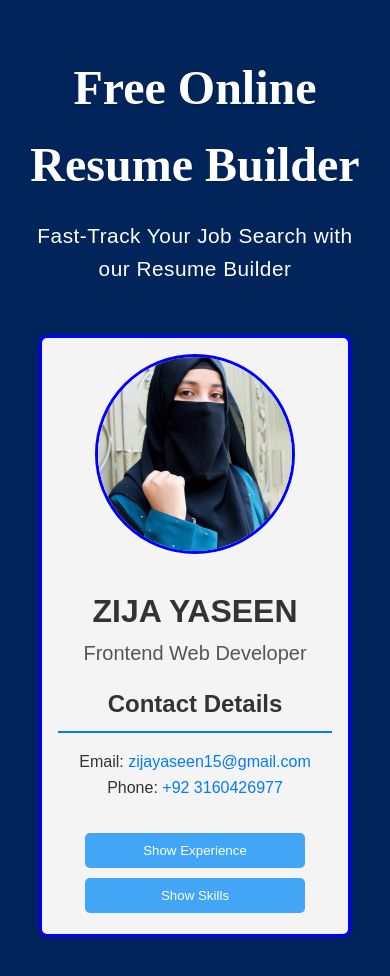
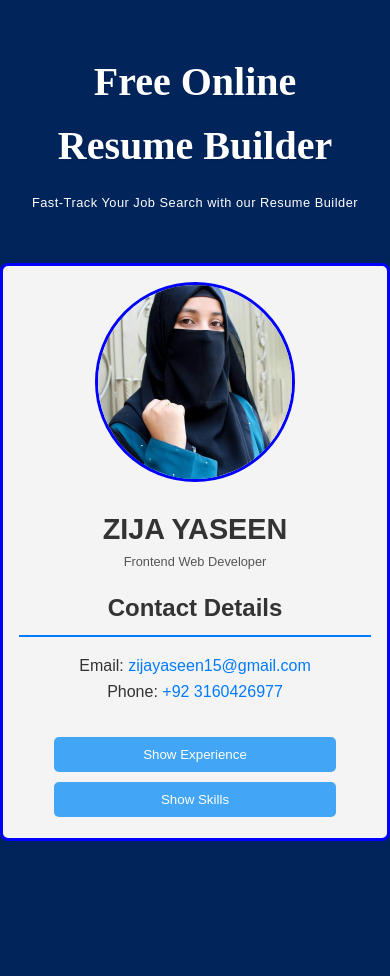
Before and after one commit to ZijaYaseen/Static_Resume-Builder_Milestone01, a plain HTML site: page index.html in a window 390 px wide. After the commit the page ends 941 px from the top, so only its background shows below. Drawn offline with Linux system fonts and the light colour scheme.

Commit message:
milestone01-02

```diff
--- a/style.css
+++ b/style.css
@@ -52,7 +52,7 @@ body {
 
 /* Styling for the Profile Section */
 .profile-section {
-    width: 95%;
+    width: 100%;
     text-align: center; /* Center-align text and image */
     padding: 1rem; /* Add padding around the section */
     background-color: #f4f4f4; /* Light background color for the section */
@@ -196,9 +196,25 @@ button:hover {
 /* Responsive Styles */
 @media (max-width : 768px) {
 
+    .header h1{
+        font-size: 2rem;
+    }
+
+    .header p {
+        font-size: 0.8rem;
+    }
     .profile-section {
-        width: 85%;
-        padding: 1rem;
+        width: 100%;
+        padding: 0.5rem;
+    }
+
+    .profile-name {
+        font-size: 1.5rem;
+        margin-top: 0;
+    }
+
+    .profile-title {
+        font-size: 1rem;
     }
 
     .profile-picture {
@@ -206,21 +222,29 @@ button:hover {
     }
 
     button {
-        width: 50%;
+        width: 40%;
     }
 }
 
 @media (max-width : 480px) {
 
-    .header {
-        font-size: 2rem;
+    .header h1{
+        font-size: 2.5rem;
     }
 
     .profile-section {
-        width: 80%;
+        width: 100%;
         padding: 1rem;
     }
 
+    .profile-name {
+        font-size: 1.8rem;
+        margin-top: 0;
+    }
+
+    .profile-title{
+        font-size: 0.8rem;
+    }
     .profile-picture {
         width: 200px;
     }
```
